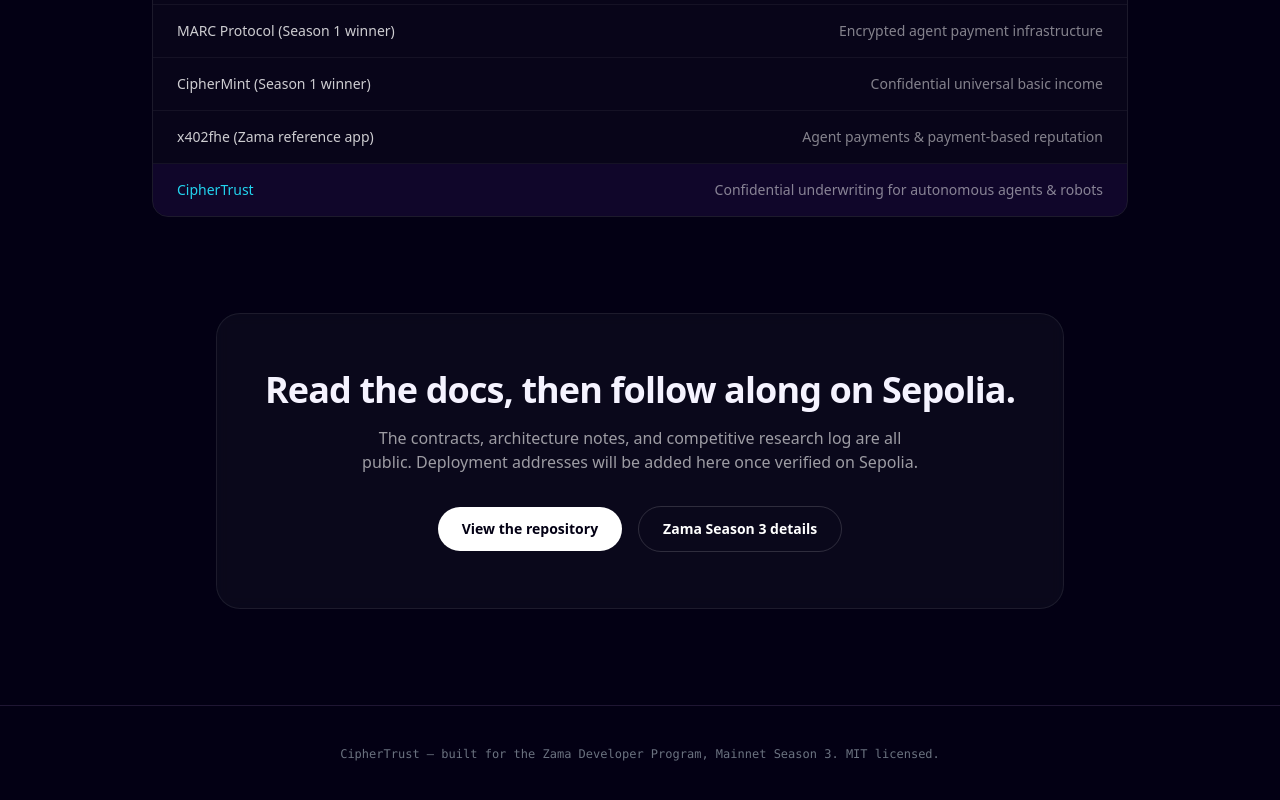
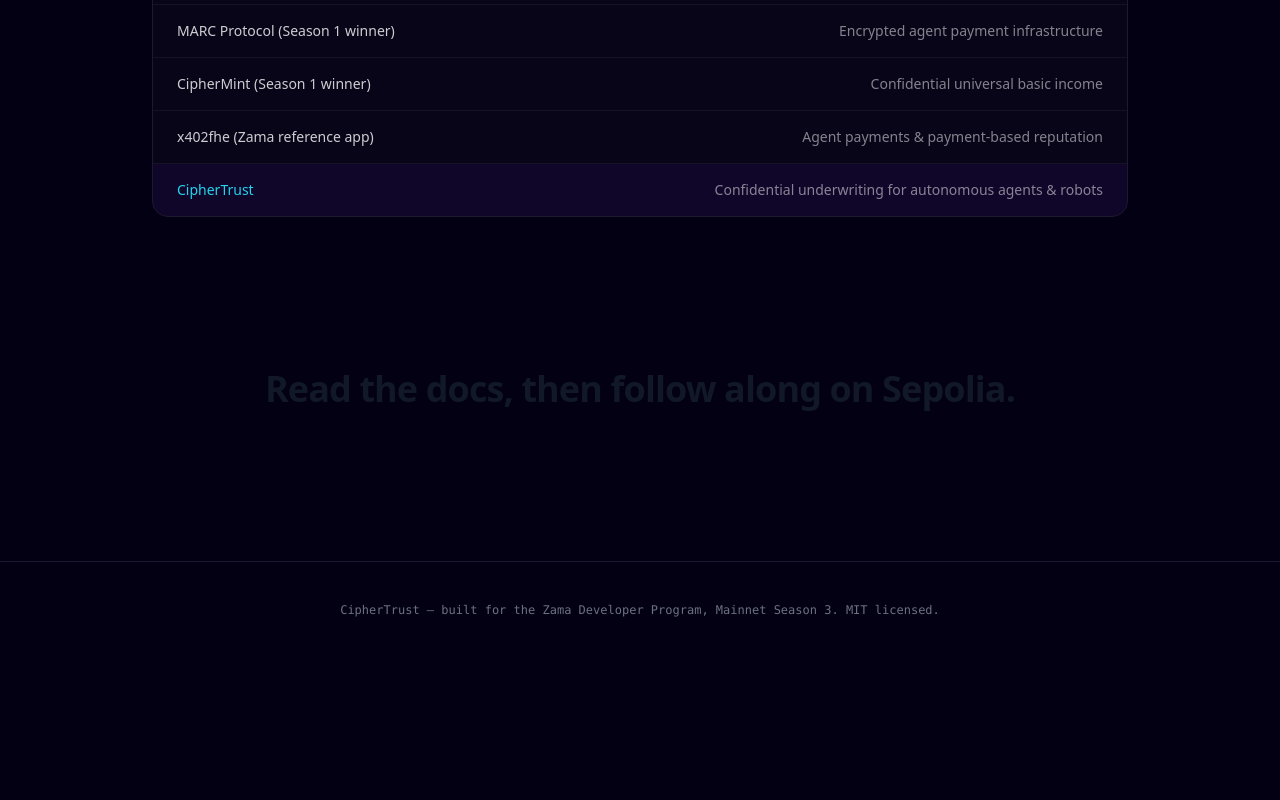
Before and after one commit to salch-cred/cipherpool-fhevm, a Next.js app in the folder frontend/: page / in a window 1280 px wide. Shown: the part 3435-4235 px from the top of the page. After the commit the page ends 4093 px from the top, so only its background shows below. Built offline with nearby package versions, Linux system fonts and the light colour scheme.

Commit message:
test commit 3

```diff
--- a/frontend/components/CTA.tsx
+++ b/frontend/components/CTA.tsx
@@ -1,28 +1,10 @@
 export default function CTA() {
   return (
     <section className="mx-auto max-w-4xl px-6 pb-24">
-      <div className="glass-card rounded-3xl px-8 py-14 text-center">
-        <h2 className="text-3xl font-semibold tracking-tight sm:text-4xl">
+      <div className="card rounded-3xl px-8 py-14 text-center">
+        <h2 className="text-3xl font-semibold tracking-tight text-gray-900 sm:text-4xl">
           Read the docs, then follow along on Sepolia.
         </h2>
-        <p className="mx-auto mt-4 max-w-xl text-white/60">
-          The contracts, architecture notes, and competitive research log are all public. Deployment
-          addresses will be added here once verified on Sepolia.
-        </p>
-        <div className="mt-8 flex flex-col items-center justify-center gap-4 sm:flex-row">
-          <a
-            href="https://github.com/salch-cred/cipherpool-fhevm"
-            className="rounded-full bg-white px-6 py-3 text-sm font-semibold text-background transition hover:bg-brand-cyan"
-          >
-            View the repository
-          </a>
-          <a
-            href="https://www.zama.org/post/zama-developer-program-mainnet-season-3-composable-privacy-is-the-key"
-            className="rounded-full border border-white/15 px-6 py-3 text-sm font-semibold text-white transition hover:border-brand-purple hover:text-brand-purple"
-          >
-            Zama Season 3 details
-          </a>
-        </div>
       </div>
     </section>
   );
```
